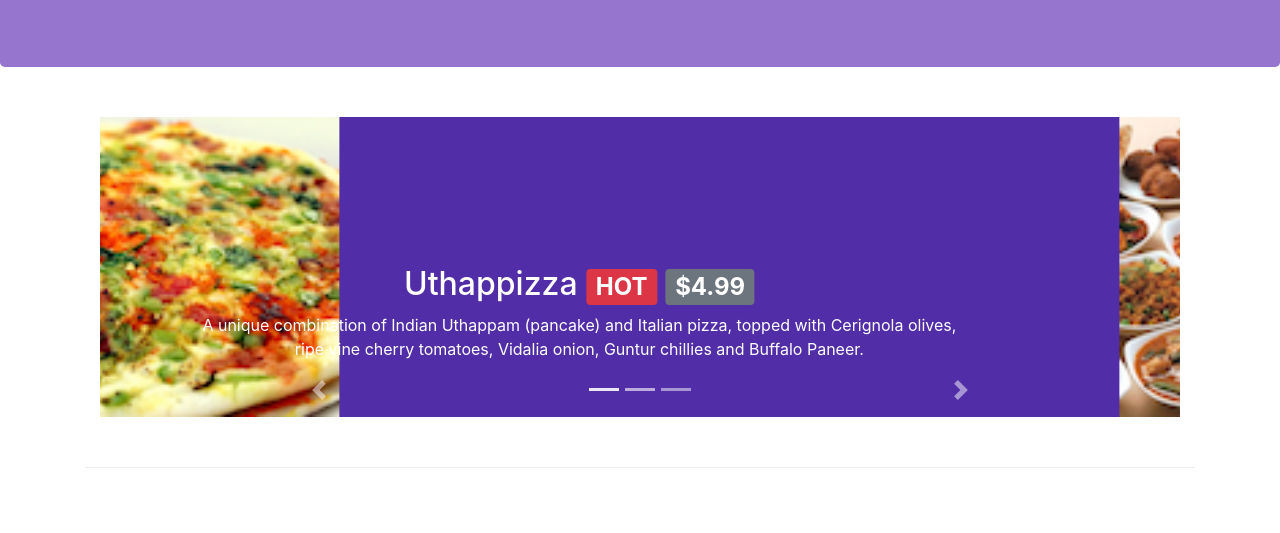
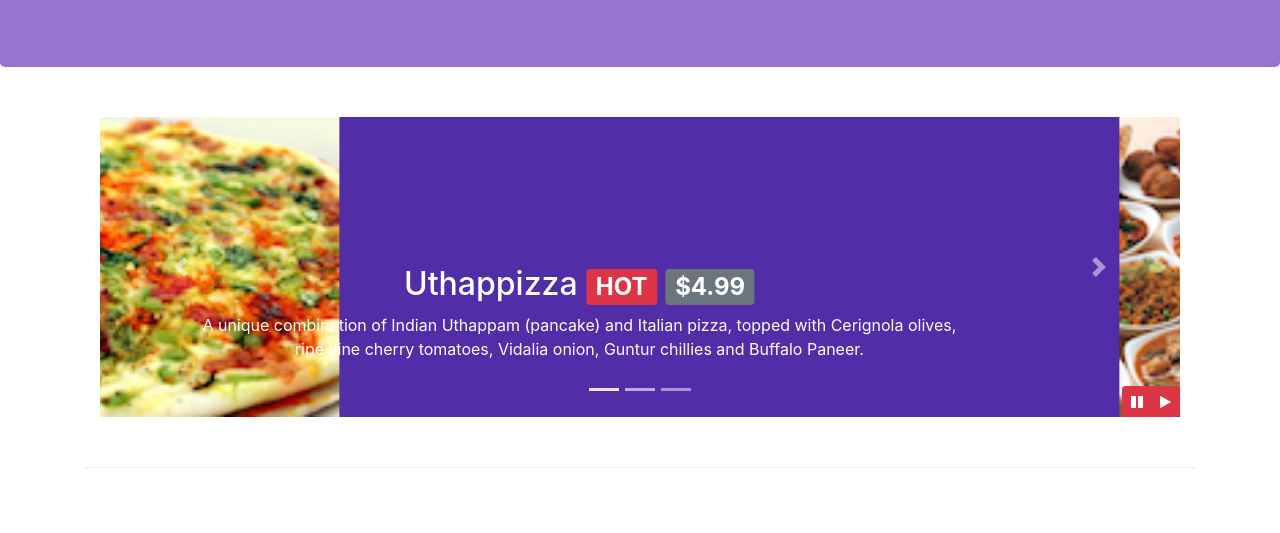
Before and after one commit to mvgary094/bootstrap, a website: page index.html in a window 1280 px wide. Shown: the part 267-800 px from the top of the page. Drawn offline with nearby package versions, Linux system fonts and the light colour scheme.

Commit message:
Added buttons to carousel

```diff
--- a/css/styles.css
+++ b/css/styles.css
@@ -59,3 +59,9 @@ body {
 	bottom: 0;
 	min-height: 300px;
 }
+
+#carouselButton {
+	right: 0px;
+	position: absolute;
+	bottom: 0px;
+}
--- a/index.html
+++ b/index.html
@@ -205,9 +205,17 @@
 							<li data-target='#mycarousel' data-slide-to='0' class='active'></li>
 							<li data-target='#mycarousel' data-slide-to='1'></li>
 							<li data-target='#mycarousel' data-slide-to='2'></li>
-							<a class='carousel-control-prev' href='#mycarousel' role='button' data-slide='prev'><span class='carousel-control-prev-icon'></span></a>
-							<a class='carousel-control-next' href='#mycarousel' role='button' data-slide='next'><span class='carousel-control-next-icon'></span></a>
 						</ol>
+						<a class='carousel-control-prev' href='#mycarousel' role='button' data-slide='prev'><span class='carousel-control-prev-icon'></span></a>
+						<a class='carousel-control-next' href='#mycarousel' role='button' data-slide='next'><span class='carousel-control-next-icon'></span></a>
+						<div class='btn-group' id='carouselButton'>
+							<button class='btn btn-danger btn-sm' id='carousel-pause'>
+								<span class='fa fa-pause'></span>
+							</button>
+							<button class='btn btn-danger btn-sm' id='carousel-pause'>
+								<span class='fa fa-play'></span>
+							</button>
+						</div>
 					</div>
 				</div>
 			</div>
@@ -358,6 +366,17 @@
 			$('[data-toggle="tooltip"]').tooltip();
 		});
 	</script>
+	<script>
+		$(document).ready(function() {
+			$('#mycarousel').carousel({interval: 2000 });
+			$('#carousel-pause').click(function() {
+				$('#mycarousel').carousel('pause');
+			});
+			$('#carousel-play').click(function() {
+				$('#mycarousel').carousel('cycle');
+			});
+		});
+	</script>
 </body>
 
 </html>
```
